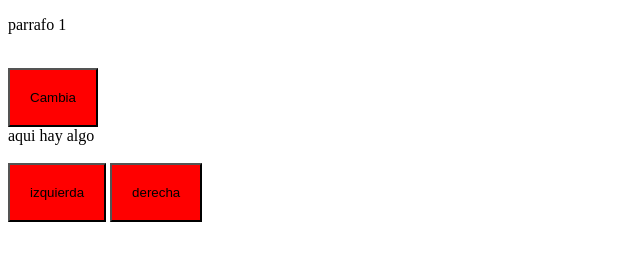
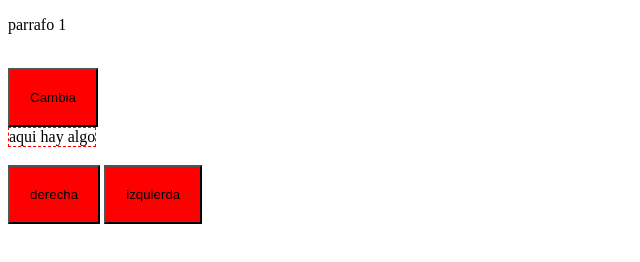
Before and after one commit to Zryderace/webCliente, a plain HTML site: page tema5/ejemplo3.html in a window 1280 px wide. Shown: the whole page, without its empty margins (0-640 px from the left). Drawn offline with Linux system fonts and the light colour scheme.

Commit message:
ejercicios

```diff
--- a/tema5/ejemplo3.css
+++ b/tema5/ejemplo3.css
@@ -8,4 +8,6 @@ button{
     position: relative;
     top: 0;
     left: 0;
+    border: 0.1em dashed red;
+    width: fit-content;
 }
--- a/tema5/ejemplo3.html
+++ b/tema5/ejemplo3.html
@@ -13,7 +13,7 @@
     <button onclick="consolePadding(this)">Cambia</button>
     <div id="hola">aqui hay algo</div>
     <br>
-    <button onclick="izquierda()">izquierda</button>
-    <button onclick="derecha()">derecha</button>
+    <button onclick="izquierda()">derecha</button>
+    <button onclick="derecha()">izquierda</button>
 </body>
 </html>
--- a/tema5/ejemplo3.js
+++ b/tema5/ejemplo3.js
@@ -49,8 +49,14 @@ window.onload = function () {
         let img = document.getElementById("hola");
         var style = window.getComputedStyle(img);
         let izquierda = parseInt(style.getPropertyValue("left"));
-        console.log(izquierda);
-        img.style.left = `${izquierda+5}px`;
+        // console.log(izquierda);
+        // console.log(screen.width);
+        // console.log(img.getBoundingClientRect().right)
+        console.log(img.width);
+        if (img.getBoundingClientRect().right+5 < screen.width) {
+            img.style.left = `${izquierda+5}px`;
+        }
+
     }
 
 
```
